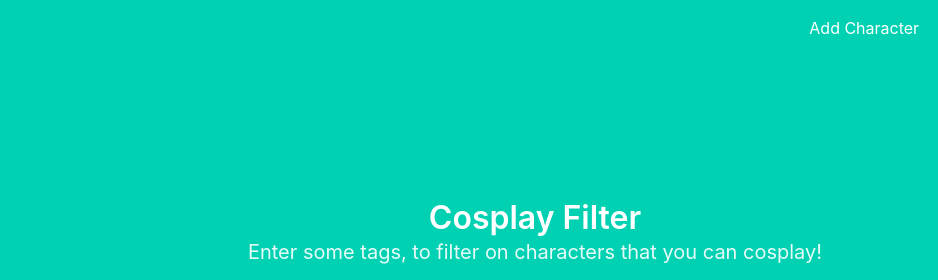
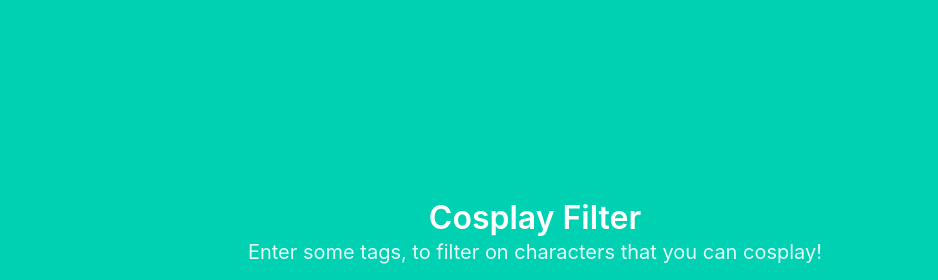
Before and after one commit to lepasq/cosplay-filter, a website with bundled scripts: page index.html in a window 1280 px wide. Shown: the top 280 px of the page, 105-1043 px from the left. Built offline with nearby package versions, Linux system fonts and the light colour scheme; files whose address does not match are found by name.

Commit message:
Update README and html placeholder

```diff
--- a/index.html
+++ b/index.html
@@ -30,7 +30,7 @@
                 <div id="navbarMenuHeroA" class="navbar-menu">
                     <div class="navbar-end">
                         <a class="navbar-item">
-                            <span id="modal-trigger" class="modal-button" data-target="modal-character">Add Character</span>
+<!--                            <span id="modal-trigger" class="modal-button" data-target="modal-character">Add Character</span>-->
                         </a>
                         <span class="navbar-item">
               <a href="http://www.github.com/lepasq/cosplay-filter" class="button is-primary is-inverted">
```
Also changed, not shown: README.md.
